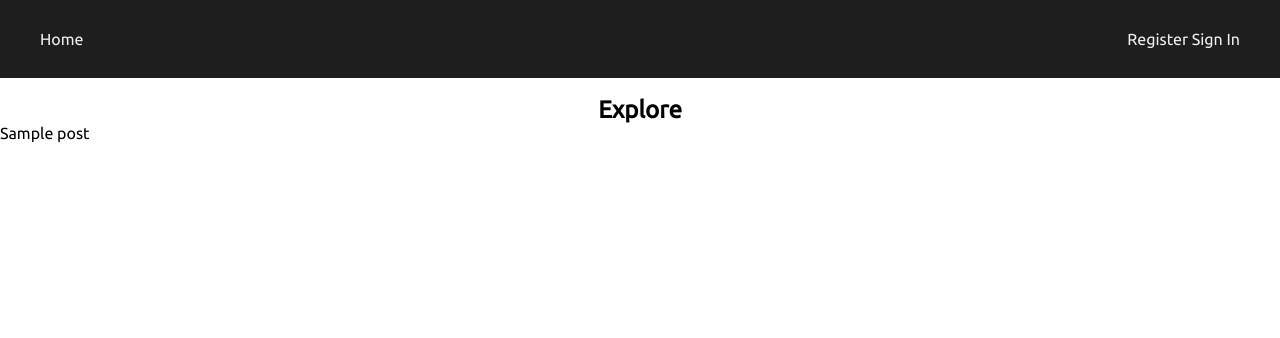
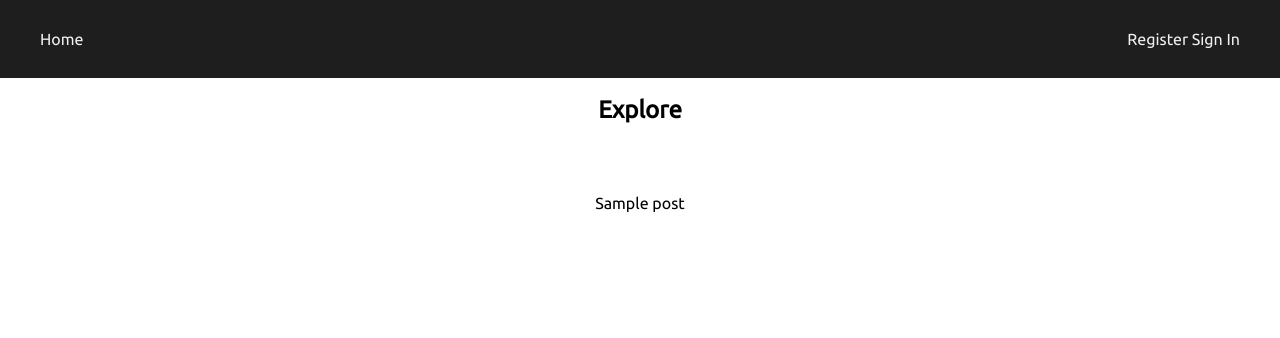
Before and after one commit to GMbrianlaw/watch-n-learn, a Python web app: template watch_n_learn/template/user/explore.jinja2 in a window 1280 px wide. Shown: the top 338 px of the page. Run offline with Jinja, Linux system fonts and the light colour scheme; the template is opened without the code that fills it: most values are stand-ins (such as "Sample title", 1, 10 or a date in 2020).

Commit message:
UI improvements

```diff
--- /dev/null
+++ b/watch_n_learn/static/css/user/explore.css
@@ -0,0 +1,18 @@
+form {
+
+    text-align: center
+
+}
+
+.posts {
+
+    padding-top: 70px;
+    text-align: center
+
+}
+
+.center {
+
+    text-align: center
+
+}
--- a/watch_n_learn/template/base.jinja2
+++ b/watch_n_learn/template/base.jinja2
@@ -10,6 +10,7 @@
         >
 
         <link rel="stylesheet" href="/static/css/base.css">
+        <link rel="stylesheet" href="/static/css/user/explore.css">
 
         <script src="/static/javascript/base.js"></script>
 
@@ -46,7 +47,7 @@
             </nav>
             <div>
                 {% for message in get_flashed_messages(request) %}
-                    <p>
+                    <p style="text-align:center">
                         {{ message }}
                         <span onclick="removeMessage(this);">&times;</span>
                     </p>
--- a/watch_n_learn/template/guest/register.jinja2
+++ b/watch_n_learn/template/guest/register.jinja2
@@ -13,6 +13,7 @@
 
     <main>
 
+        <link rel="stylesheet" href="/static/css/user/explore.css">
         <h2>Register</h2>
 
         <br>
@@ -21,20 +22,24 @@
             <label for="name">Full Name (6 to 32 numeric characters):</label>
             <input id="name" name="name">
             <br>
+            <br>
             <label for="username">
                 Username (6 to 32 alphanumeric characters):
             </label>
             <input id="username" name="username">
+            <br>
             <br>
             <label for="password">
                 Password (6 to 32 alphanumeric characters):
             </label>
             <input id="password" type="password" name="password">
             <br>
+            <br>
             <label for="confirm_password">Confirm Password:</label>
             <input
                 id="confirm_password" type="password" name="confirm_password"
             >
+            <br>
             <br>
             <input type="submit" value="Register">
         </form>
--- a/watch_n_learn/template/guest/sign_in.jinja2
+++ b/watch_n_learn/template/guest/sign_in.jinja2
@@ -13,6 +13,7 @@
 
     <main>
 
+        <link rel="stylesheet" href="/static/css/user/explore.css">
         <h2>Sign In</h2>
 
         <br>
@@ -21,8 +22,10 @@
             <label for="username">Username:</label>
             <input id="username" name="username">
             <br>
+            <br>
             <label for="password">Password:</label>
             <input id="password" type="password" name="password">
+            <br>
             <br>
             <input type="submit" value="Sign In">
         </form>
--- a/watch_n_learn/template/user/explore.jinja2
+++ b/watch_n_learn/template/user/explore.jinja2
@@ -13,12 +13,16 @@
 
     <main>
 
+        <link rel="stylesheet" href="/static/css/user/explore.css">
+
         <h2>Explore</h2>
-
-        {% for post in recent_posts %}
-            <a href="/view/{{ post.id_ }}">{{ post.title }}</a>
-            <br>
-        {% endfor %}
+        <div class="posts">
+            {% for post in recent_posts %}
+                <a href="/view/{{ post.id_ }}">{{ post.title }}</a>
+                <br>
+                <br>
+            {% endfor %}
+        </div>
 
     </main>
 
--- a/watch_n_learn/template/user/index.jinja2
+++ b/watch_n_learn/template/user/index.jinja2
@@ -14,8 +14,9 @@
     <main>
 
         <h2>Home</h2>
-
-        <p>Hello, {{ user.username }}</p>
+        <br>
+        <br>
+        <p style="text-align:center">Hello, {{ user.username }}</p>
 
     </main>
 
--- a/watch_n_learn/template/user/post.jinja2
+++ b/watch_n_learn/template/user/post.jinja2
@@ -13,6 +13,8 @@
 
     <main>
 
+        <link rel="stylesheet" href="/static/css/user/explore.css">
+
         <h2>New Post</h2>
 
         <br>
@@ -21,8 +23,10 @@
             <label for="title">Title:</label>
             <input id="title" name="title">
             <br>
+            <br>
             <label for="content">Content:</label>
             <textarea name="content" id="content"></textarea>
+            <br>
             <br>
             <input type="submit" value="Post">
         </form>
```
Also changed, not shown: watch_n_learn/template/user/view.jinja2 (+7 -0 lines), watch_n_learn/template/user/yourpost.jinja2 (+16 -3 lines), watch_n_learn/static/css/base.css (line endings or trailing spaces).
